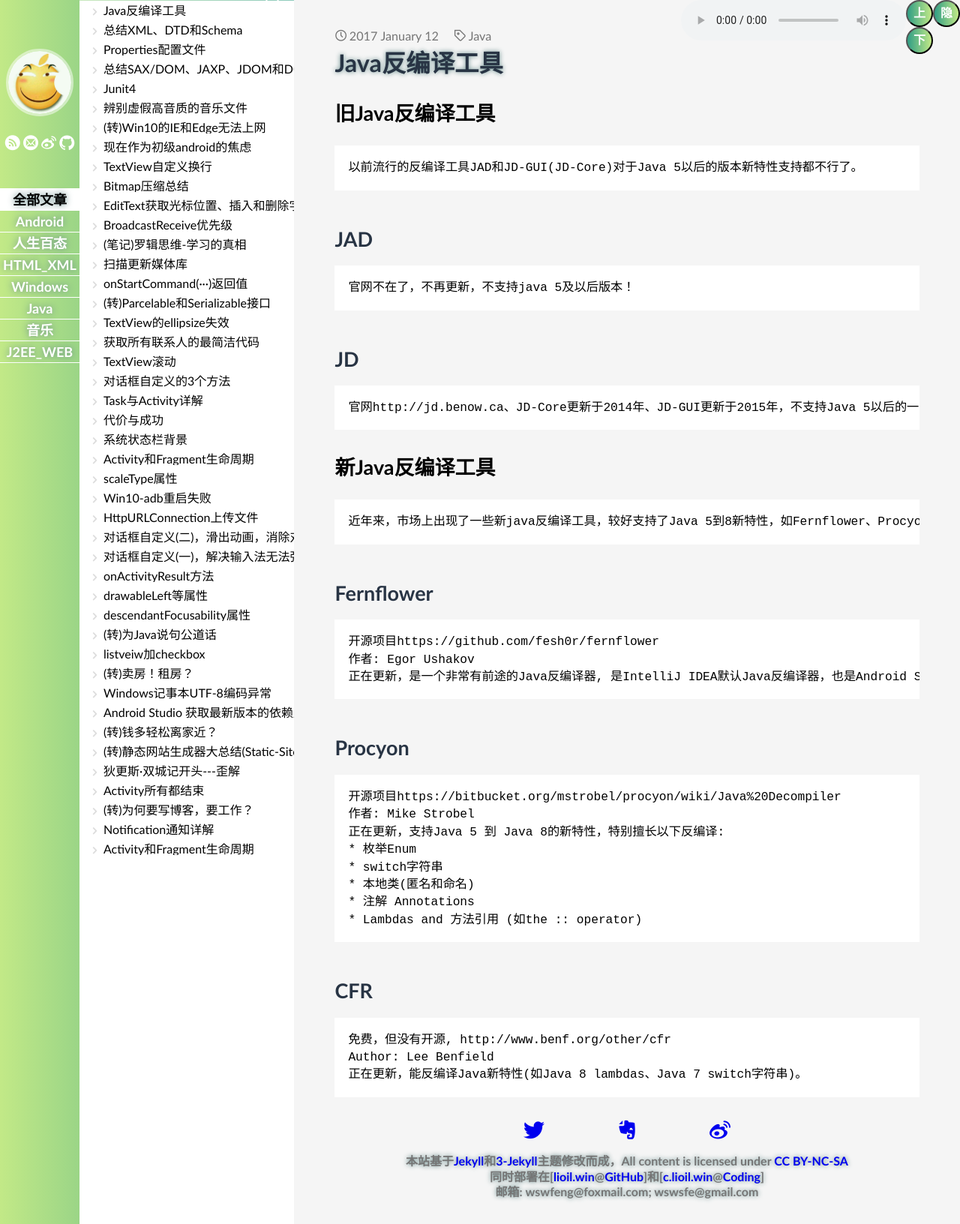
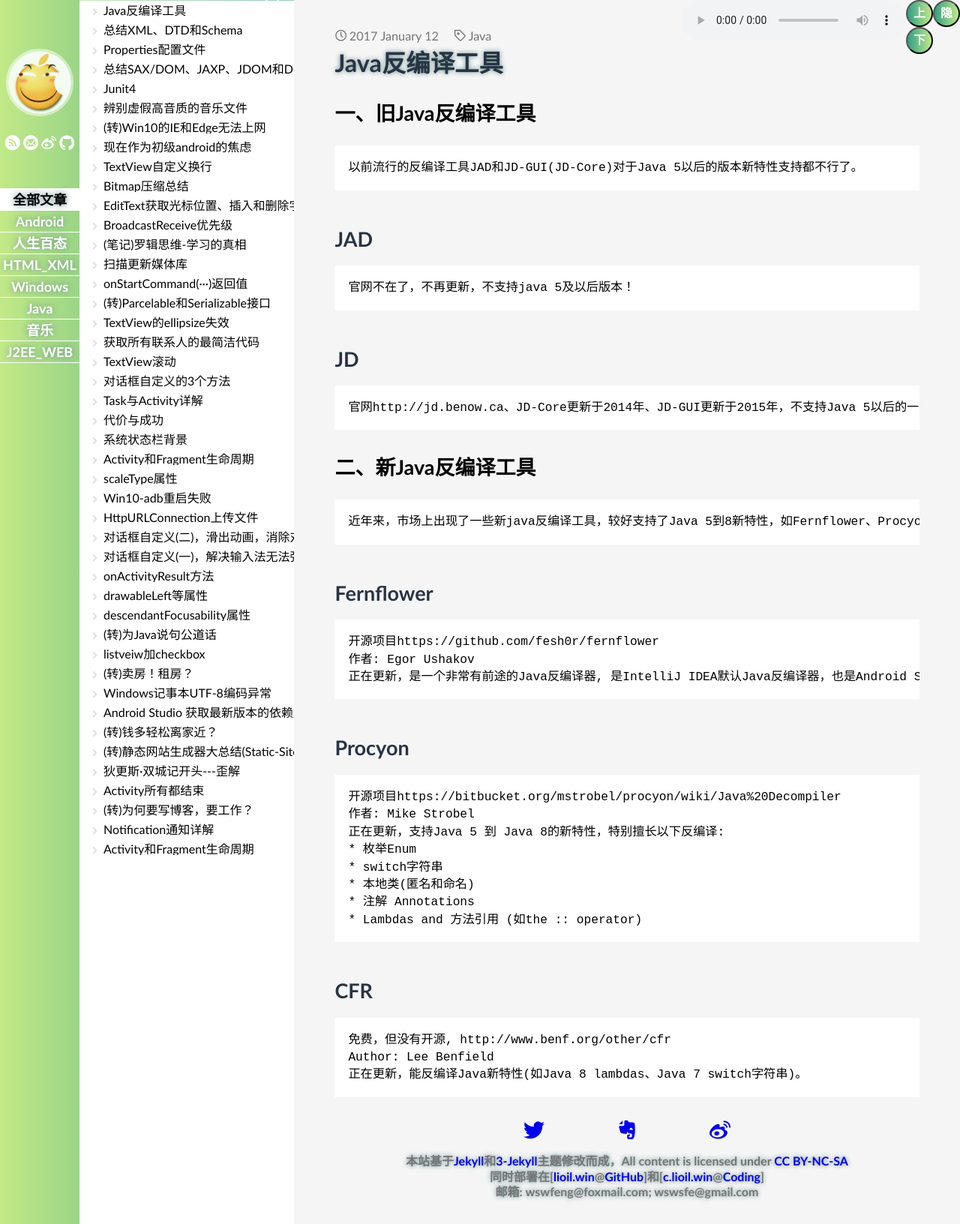
Before and after one commit to lioilwin/lioilwin.github.io, a Jekyll site: the page built from _posts/2017-1-12-Java-Decompiler.md, in a window 1280 px wide. Shown: the whole page at 75% size. Built offline with Jekyll 4.4.1, drawn with Linux system fonts in a browser that asks for light colours; some web fonts are replaced; comment, search, counter and statistics services are not loaded.

Commit message:
Signed-off-by: Fe Li <Fe Li>

```diff
--- a/_posts/2017-1-12-Java-Decompiler.md
+++ b/_posts/2017-1-12-Java-Decompiler.md
@@ -4,7 +4,7 @@
 tags: Java
 ---
 
-# 旧Java反编译工具
+# 一、旧Java反编译工具
 	以前流行的反编译工具JAD和JD-GUI(JD-Core)对于Java 5以后的版本新特性支持都不行了。
 
 ## JAD
@@ -13,7 +13,7 @@
 ## JD
 	官网http://jd.benow.ca、JD-Core更新于2014年、JD-GUI更新于2015年，不支持Java 5以后的一些新特性如syntactic sugar、Lambda、Default methods等！
 
-# 新Java反编译工具
+# 二、新Java反编译工具
 	近年来，市场上出现了一些新java反编译工具，较好支持了Java 5到8新特性，如Fernflower、Procyon、CFR等等。
 
 ## Fernflower
```
